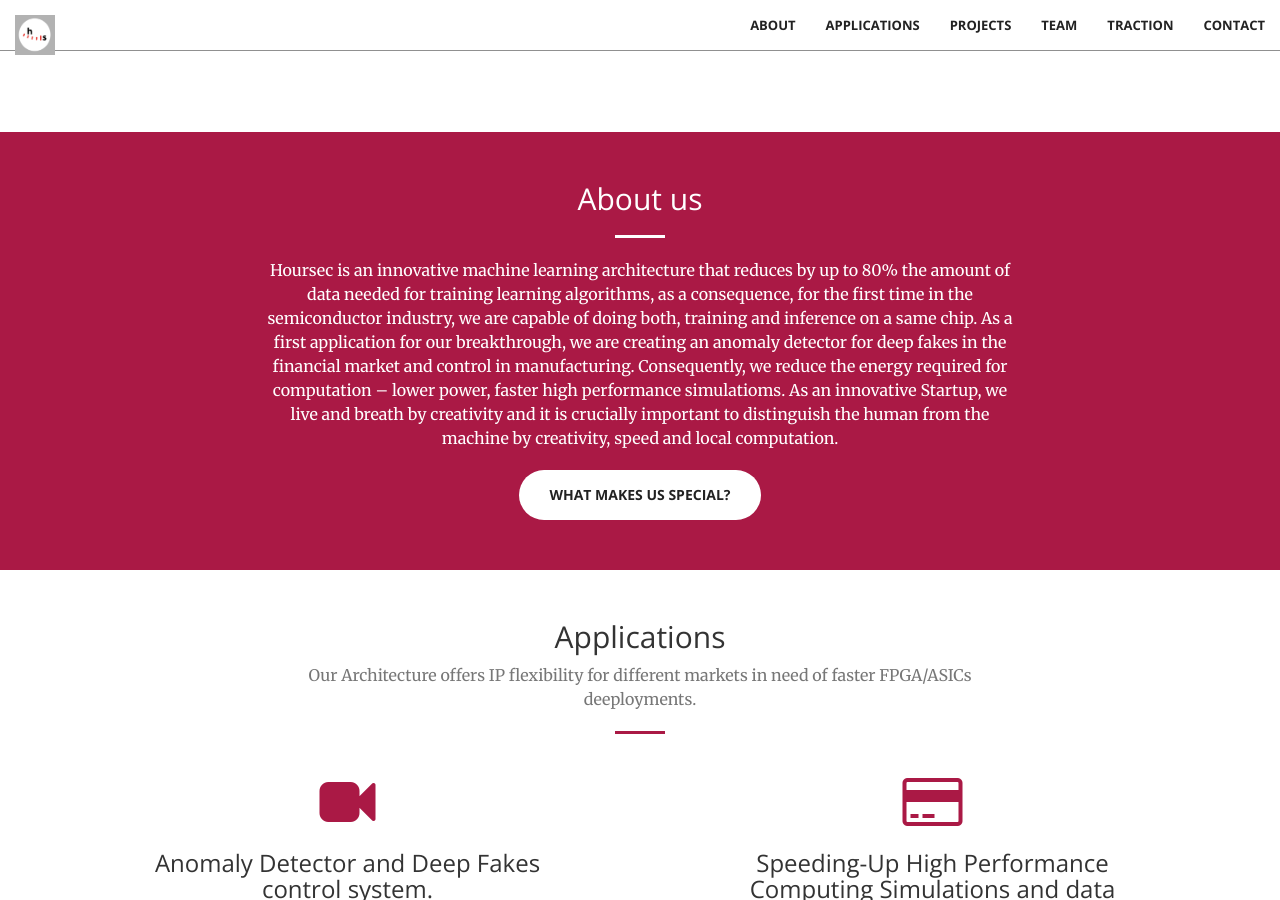
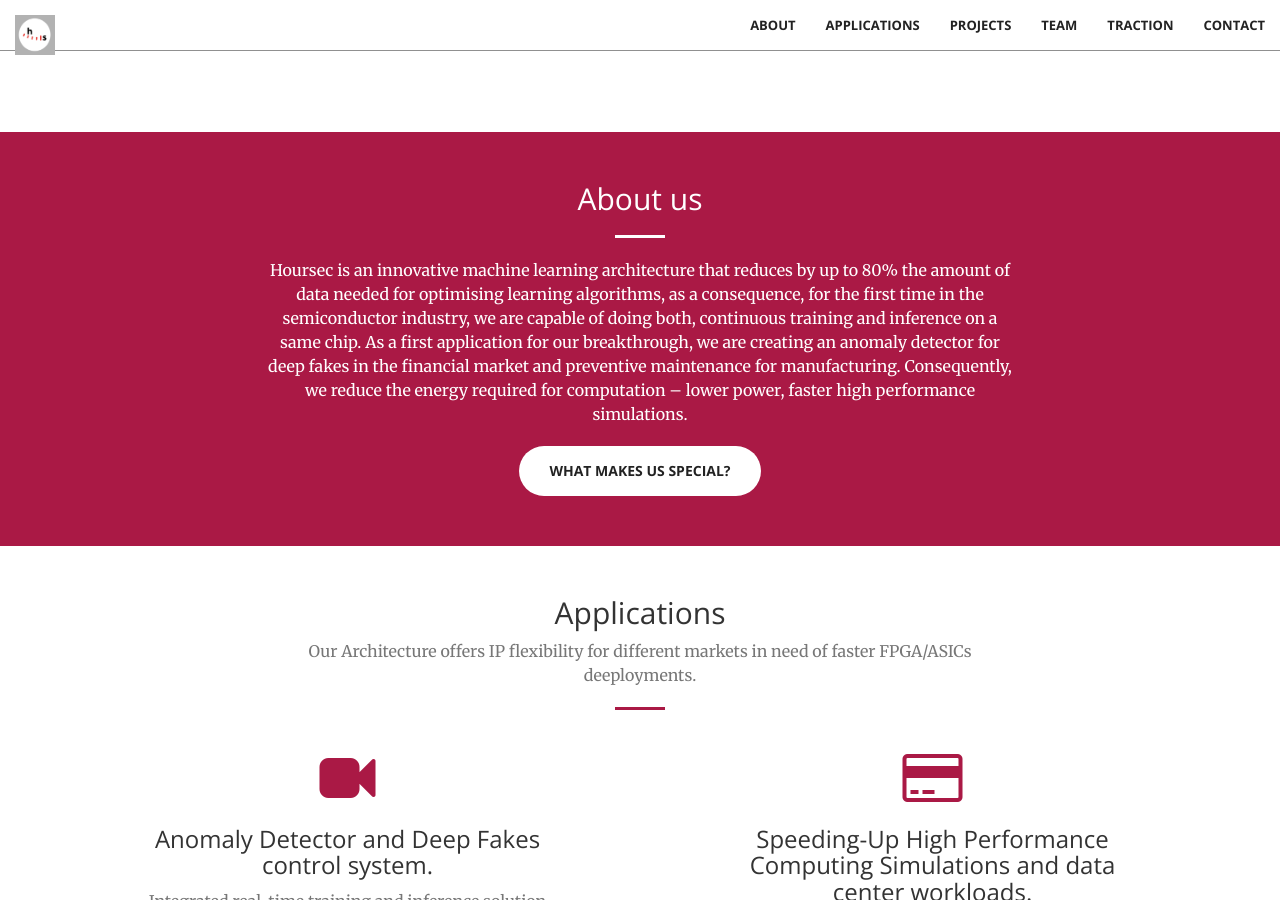
Before and after one commit to hoursec/github.io, a Jekyll site: the page built from index.html, in a window 1280 px wide and 900 px high, scrolled down 768 px. Built offline with Jekyll 4.4.1, drawn with Linux system fonts in a browser that asks for light colours.

Commit message:
Update call-to-action.html

```diff
--- a/_includes/call-to-action.html
+++ b/_includes/call-to-action.html
@@ -6,13 +6,11 @@
                 <hr class="light">
                 <p class="text-center">
 			Hoursec is an innovative machine learning architecture that reduces by up to 80% the amount of
-			data needed for training learning algorithms, as a consequence, for the first time in the
-			semiconductor industry, we are capable of doing both, training and inference on a same chip.
+			data needed for optimising learning algorithms, as a consequence, for the first time in the
+			semiconductor industry, we are capable of doing both, continuous training and inference on a same chip.
 			As a first application for our breakthrough, we are creating an anomaly detector for deep fakes in
-			the financial market and control in manufacturing. Consequently, we reduce the energy required
-			for computation – lower power, faster high performance simulatioms. As an innovative
-			Startup, we live and breath by creativity and it is crucially important to distinguish the human
-			from the machine by creativity, speed and local computation.
+			the financial market and preventive maintenance for manufacturing. Consequently, we reduce the energy required
+			for computation – lower power, faster high performance simulations.
                 </p>
 
                 <!--<a href="#contact" class="btn btn-default btn-xl">Get Started!</a>-->
```
